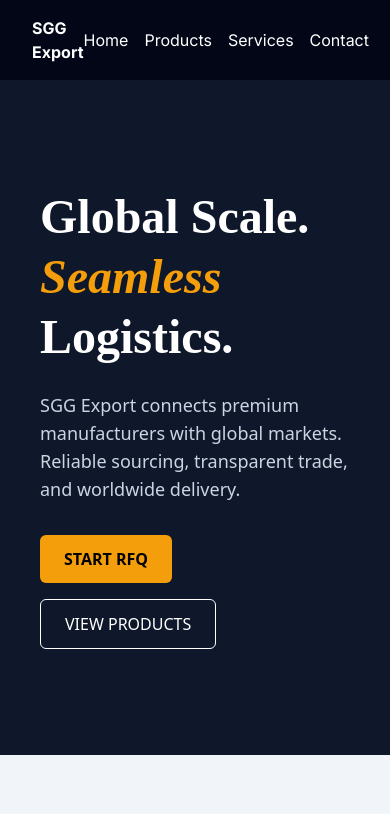
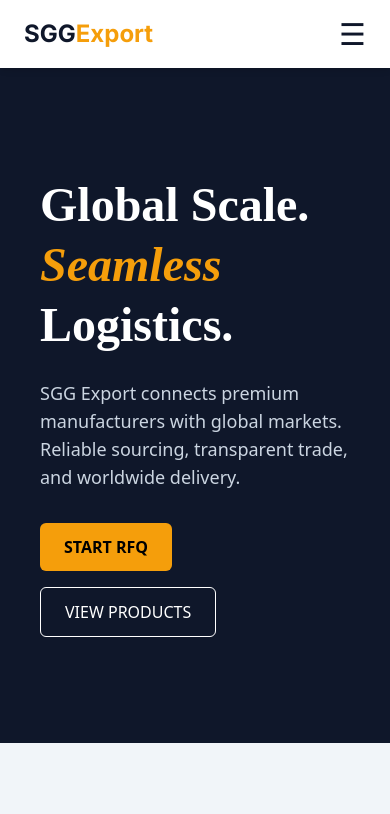
Before and after one commit to satyendra191-maker/sgg-export-global-portal, a React (Vite) app: page / in a window 390 px wide. Shown: the top 814 px of the page. Built offline with nearby package versions, Linux system fonts and the light colour scheme.

Commit message:
Add responsive Tailwind navbar

```diff
--- a/components/Navbar.tsx
+++ b/components/Navbar.tsx
@@ -1,24 +1,64 @@
+import { useState } from "react";
+
 const Navbar = () => {
+  const [open, setOpen] = useState(false);
+
   return (
-    <nav
-      style={{
-        padding: "16px 32px",
-        background: "#020617",
-        color: "white",
-        display: "flex",
-        justifyContent: "space-between",
-        alignItems: "center",
-      }}
-    >
-      <strong>SGG Export</strong>
+    <header className="bg-white shadow-md sticky top-0 z-50">
+      <div className="max-w-7xl mx-auto px-6 py-4 flex justify-between items-center">
 
-      <div style={{ display: "flex", gap: "16px" }}>
-        <a href="#/" style={{ color: "white", textDecoration: "none" }}>Home</a>
-        <a href="#/products" style={{ color: "white", textDecoration: "none" }}>Products</a>
-        <a href="#/services" style={{ color: "white", textDecoration: "none" }}>Services</a>
-        <a href="#/contact" style={{ color: "white", textDecoration: "none" }}>Contact</a>
+        {/* LOGO */}
+        <a href="#/" className="text-2xl font-bold text-slate-900">
+          SGG<span className="text-amber-500">Export</span>
+        </a>
+
+        {/* DESKTOP MENU */}
+        <nav className="hidden md:flex gap-8 font-semibold text-slate-700">
+          <a href="#/" className="hover:text-amber-500">Home</a>
+          <a href="#/products" className="hover:text-amber-500">Products</a>
+          <a href="#/services" className="hover:text-amber-500">Services</a>
+          <a href="#/about" className="hover:text-amber-500">About</a>
+          <a href="#/contact" className="hover:text-amber-500">Contact</a>
+        </nav>
+
+        {/* DESKTOP CTA */}
+        <a
+          href="#/rfq"
+          className="hidden md:inline-block bg-amber-500 text-black px-5 py-2 rounded-md font-bold hover:bg-amber-600 transition"
+        >
+          RFQ
+        </a>
+
+        {/* MOBILE BUTTON */}
+        <button
+          className="md:hidden text-3xl"
+          onClick={() => setOpen(!open)}
+        >
+          ☰
+        </button>
       </div>
-    </nav>
+
+      {/* MOBILE MENU */}
+      {open && (
+        <div className="md:hidden bg-white border-t shadow-lg">
+          <nav className="flex flex-col p-6 gap-4 font-semibold text-slate-700">
+            <a href="#/" onClick={() => setOpen(false)}>Home</a>
+            <a href="#/products" onClick={() => setOpen(false)}>Products</a>
+            <a href="#/services" onClick={() => setOpen(false)}>Services</a>
+            <a href="#/about" onClick={() => setOpen(false)}>About</a>
+            <a href="#/contact" onClick={() => setOpen(false)}>Contact</a>
+
+            <a
+              href="#/rfq"
+              onClick={() => setOpen(false)}
+              className="mt-4 bg-amber-500 text-black px-4 py-3 rounded-md text-center font-bold"
+            >
+              REQUEST RFQ
+            </a>
+          </nav>
+        </div>
+      )}
+    </header>
   );
 };
 
```
